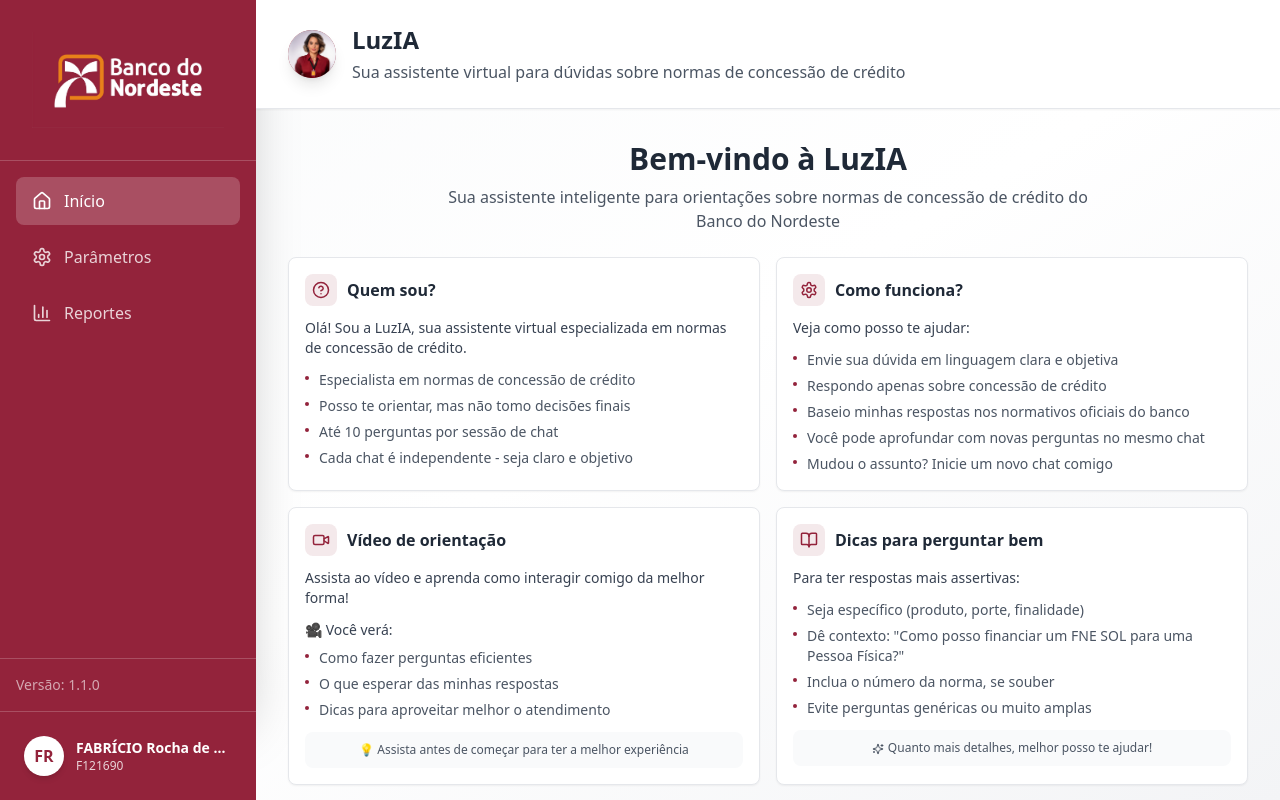
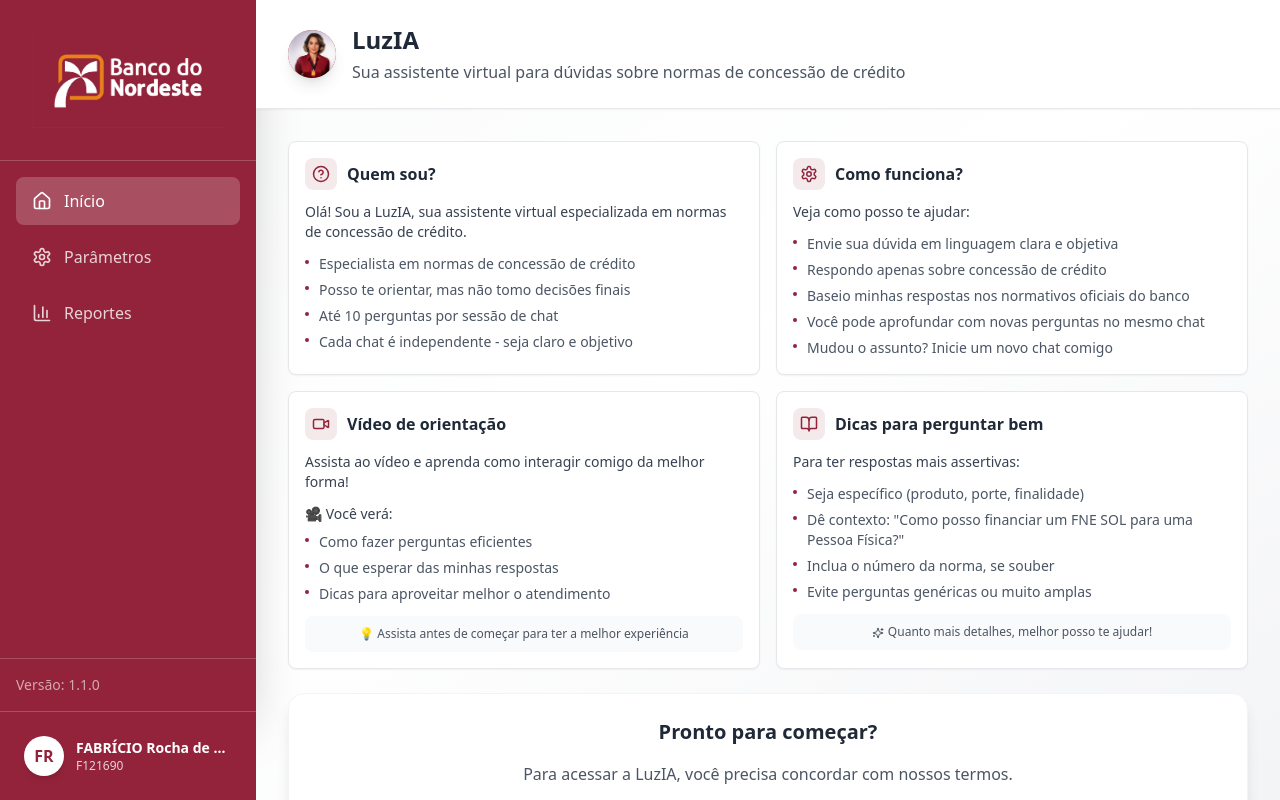
Before and after one commit to fabriciorodias/chat-home-refresh-ux, a React (Vite) app: page / in a window 1280 px wide. Built offline with nearby package versions, Linux system fonts and the light colour scheme.

Commit message:
Remove welcome message from home screen
Removed the welcome message from the home screen in `src/pages/Index.tsx`.

```diff
--- a/src/pages/Index.tsx
+++ b/src/pages/Index.tsx
@@ -1,4 +1,3 @@
-
 import Sidebar from "@/components/Sidebar";
 import ChatHeader from "@/components/ChatHeader";
 import InfoCard from "@/components/InfoCard";
@@ -24,16 +23,6 @@ const Index = () => {
 
         <div className="flex-1 p-6 lg:p-8 overflow-auto">
           <div className="max-w-6xl mx-auto space-y-6">
-            {/* Welcome Section */}
-            <div className="text-center space-y-2 mb-6">
-              <h1 className="text-3xl font-bold text-gray-800">
-                Bem-vindo à LuzIA
-              </h1>
-              <p className="text-gray-600 max-w-2xl mx-auto">
-                Sua assistente inteligente para orientações sobre normas de concessão de crédito do Banco do Nordeste
-              </p>
-            </div>
-
             {/* Information Cards */}
             <div className="grid lg:grid-cols-2 gap-4">
               <InfoCard
```
